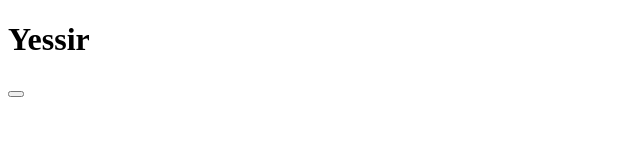
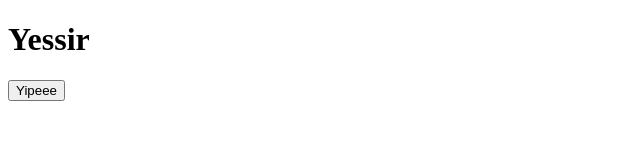
Before and after one commit to SY-Gato/A-Stupid-GitHub-Pages-Website, a plain HTML site: page index.html in a window 1280 px wide. Shown: the whole page, without its empty margins (0-640 px from the left). Drawn offline with Linux system fonts and the light colour scheme.

Commit message:
Update index.html

```diff
--- a/index.html
+++ b/index.html
@@ -7,6 +7,6 @@
   </head>
   <body>
     <h1>Yessir</h1>
-    <button function=
+    <button function='wierdButtonClick()'>Yipeee</button>
   </body>
 </html>
```
